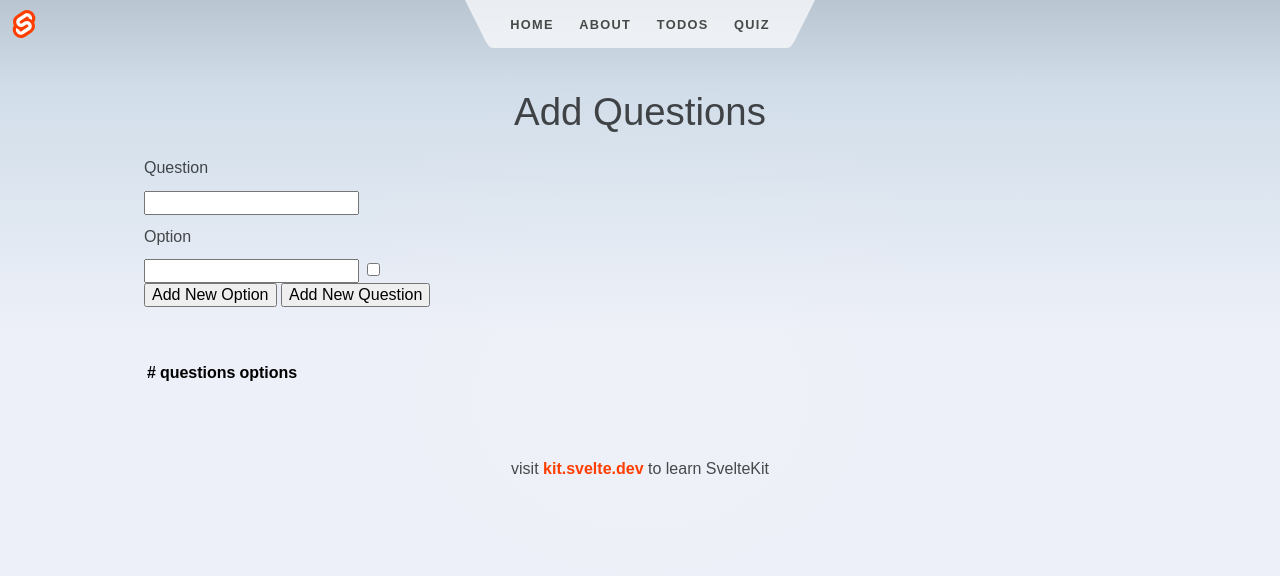
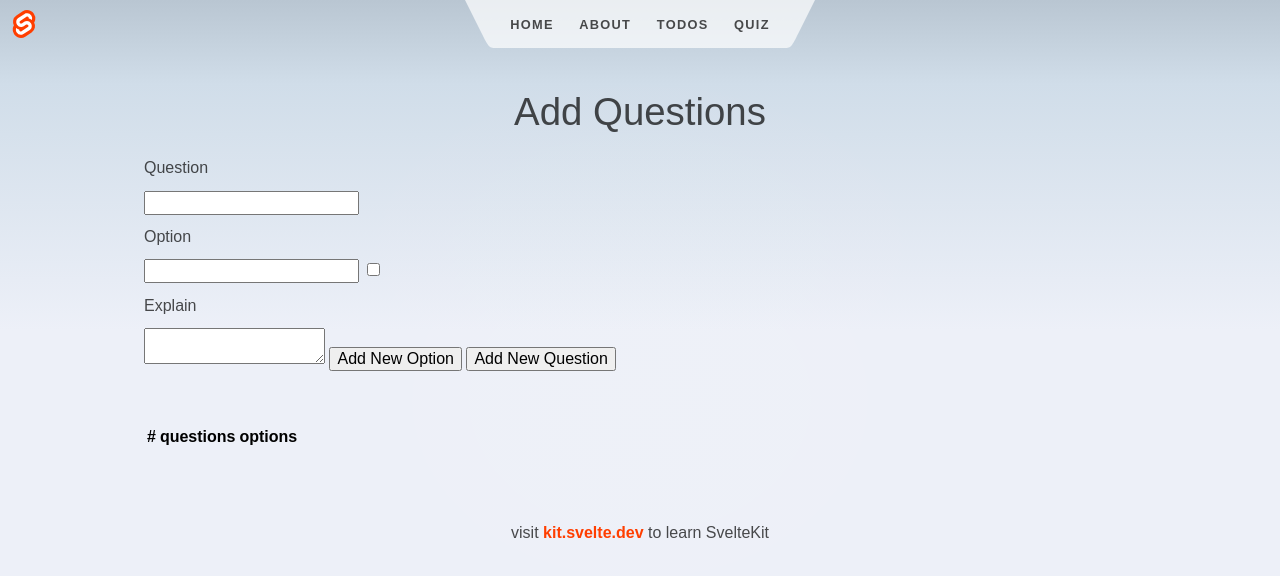
Before and after one commit to ashok-cse/my-sveltekit-app, a SvelteKit app: page /quiz in a window 1280 px wide. Shown: the top 576 px of the page. Built offline with nearby package versions, Linux system fonts and the light colour scheme.

Commit message:
Good Morning

```diff
--- a/src/routes/quiz/+page.svelte
+++ b/src/routes/quiz/+page.svelte
@@ -8,7 +8,8 @@
 let questions = []
 let question = {
 	label: '',
-	options: []
+	options: [],
+    explain: ''
 }
 let option = { value: '', isCorrect: false }
 function addNewOption() {
@@ -53,6 +54,11 @@ function cleaQuestion() {
 				<input type="checkbox" bind:checked="{option.isCorrect}" class="h-6 w-6" />
 			</div>
 		</label>
+        <label for="Explain">
+            <h2 class="mb-2 font-semibold text-white">Explain</h2>
+            <textarea id="Explain" type="text" bind:value="{question.explain}"/>
+
+        </label>
 		<button
 			type="submit"
 			class="max-w-max bg-white px-2 py-1 focus:outline-none"
@@ -91,6 +97,7 @@ function cleaQuestion() {
 							{/each}
 						</ul>
 					</td>
+                    <td>{q.explain}</td>
 				</tr>
 			{/each}
 		</tbody>
```
